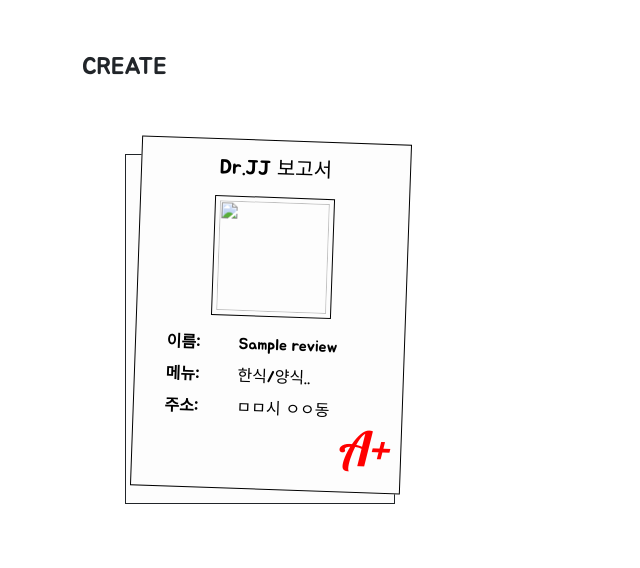
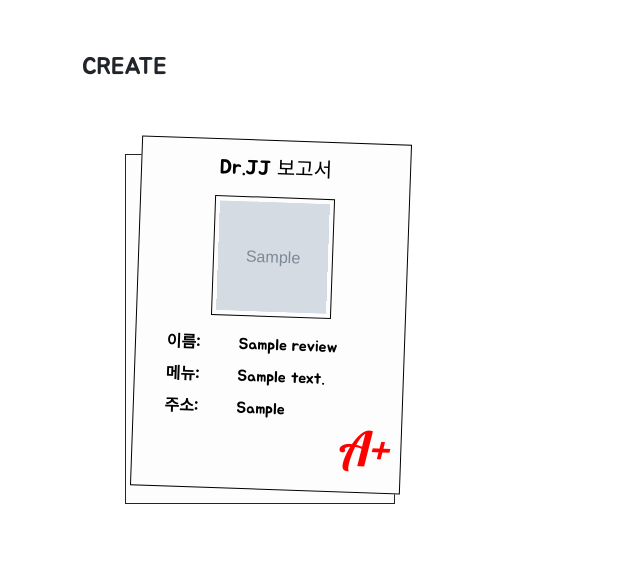
Before and after one commit to woocheolll/Dr.JJ, a Django app: page / in a window 1280 px wide. Shown: the part 303-871 px from the top of the page, without its empty margins (0-640 px from the left). Run offline with Django 3.2, Linux system fonts and the light colour scheme; tables that the repository leaves empty hold one stand-in row (values such as "Sample post"); grey boxes marked "Sample" are stand-in pictures; some libraries are stand-ins or nearby versions.

Commit message:
articles-index

```diff
--- a/articles/templates/articles/index.html
+++ b/articles/templates/articles/index.html
@@ -81,25 +81,28 @@
               <div class="box front position-relative py-3 px-2">
                 <h5>Dr.JJ 보고서</h5>
                 <div class="d-flex flex-column align-items-center">
+                <!-- 이미지 -->
                 {% if review.image %}
                   <div class="img-card my-2 p-1">
-                  <div class="img-crop">
-                    <img class="w-100" src="{{ review.thumbnail.url }}">
-                  </div>
+                    <img class="img-fit" src="{{ review.image.url }}">
                   </div>
                 {% else %}
-                <img class="img-card" src="https://dummyimage.com/600x400/000/fff.png">
+                  <div class="img-card my-2 p-1">
+                    <img class="img-fit" src="https://dummyimage.com/200x200/000/fff.png">
+                  </div>
                 {% endif %}
+                  <!-- 평점 평균 : 코드 추가 필요 -->
                   <div class="m-2 position-absolute bottom-0 end-0">
                     <span class="grade">A+</span>
                   </div>
+                  <!-- 가게 정보 -->
                   <dl class="row p-2">
                     <dt class="col-4 text-center">이름:</dt>
                     <dd class="col-8 text-start">{{ review.title }}</dd>
                     <dt class="col-4 text-center">메뉴:</dt>
-                  <dd class="col-8 text-start">한식/양식..</dd>
+                    <dd class="col-8 text-start">{{ review.content }}</dd>
                     <dt class="col-4 text-center">주소:</dt>
-                  <dd class="col-8 text-start">ㅁㅁ시 ㅇㅇ동</dd>
+                    <dd class="col-8 text-start">{{ review.addr }}</dd>
                   </dl>
                 </div>
               </div>
--- a/static/css/style.css
+++ b/static/css/style.css
@@ -46,10 +46,10 @@
   border: solid 1px;
 }
 
-.img-crop {
+.img-fit {
   width: 110px;
   height: 110px;
-  overflow: hidden;
+  object-fit: cover;
 }
 
 .grade {
```
Lines whose indentation alone changed are shown as unchanged.
